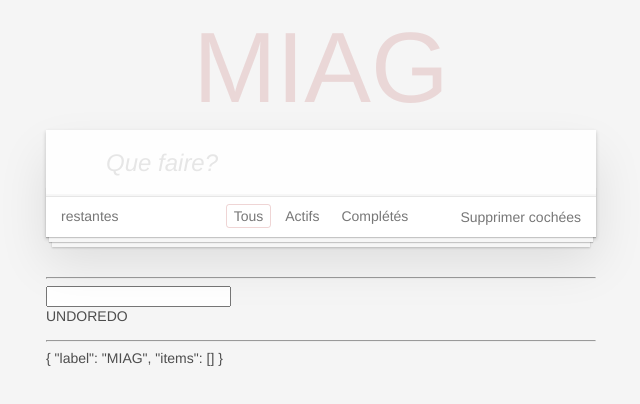
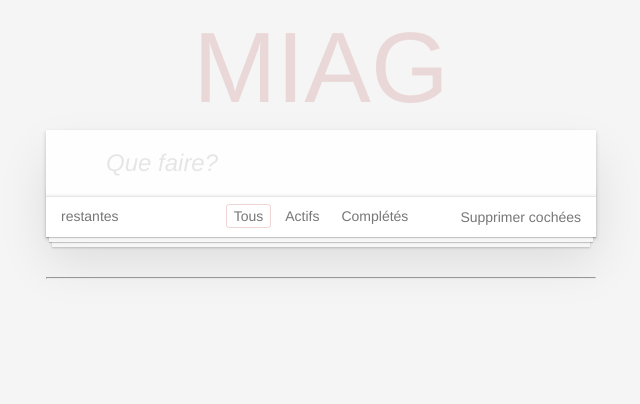
Before and after one commit to AlexDmr/l3m-tp5-todolist-angular, an Angular app: page / in a window 1280 px wide. Shown: the top 404 px of the page, without its empty margins (319-959 px from the left). Built offline with nearby package versions, Linux system fonts and the light colour scheme.

Commit message:
Update app.component.html

```diff
--- a/src/app/app.component.html
+++ b/src/app/app.component.html
@@ -1,22 +1,3 @@
 <app-todo-list></app-todo-list>
 
 <hr/>
-<form (ngSubmit)="append(lab.value); lab.value=''">
-  <input #lab />
-</form>
-<button (click)="undo()">UNDO</button>
-<button (click)="redo()">REDO</button>
-<section *ngIf="todoListObs | async as todoList">
-  <ul>
-  <li *ngFor="let item of todoList.items">
-    <input type="checkbox" [ngModel]="item.isDone" (ngModelChange)="updateIsDone(item, $event)" />
-    <form (ngSubmit)="updateLabel(item, lab.value)">
-      <input name="label" [ngModel]="item.label" #lab/>
-    </form>
-    <button (click)="remove(item)">X</button>
-  </li>
-  </ul>
-
-  <hr/>
-  {{todoList | json}}
-</section>
```
